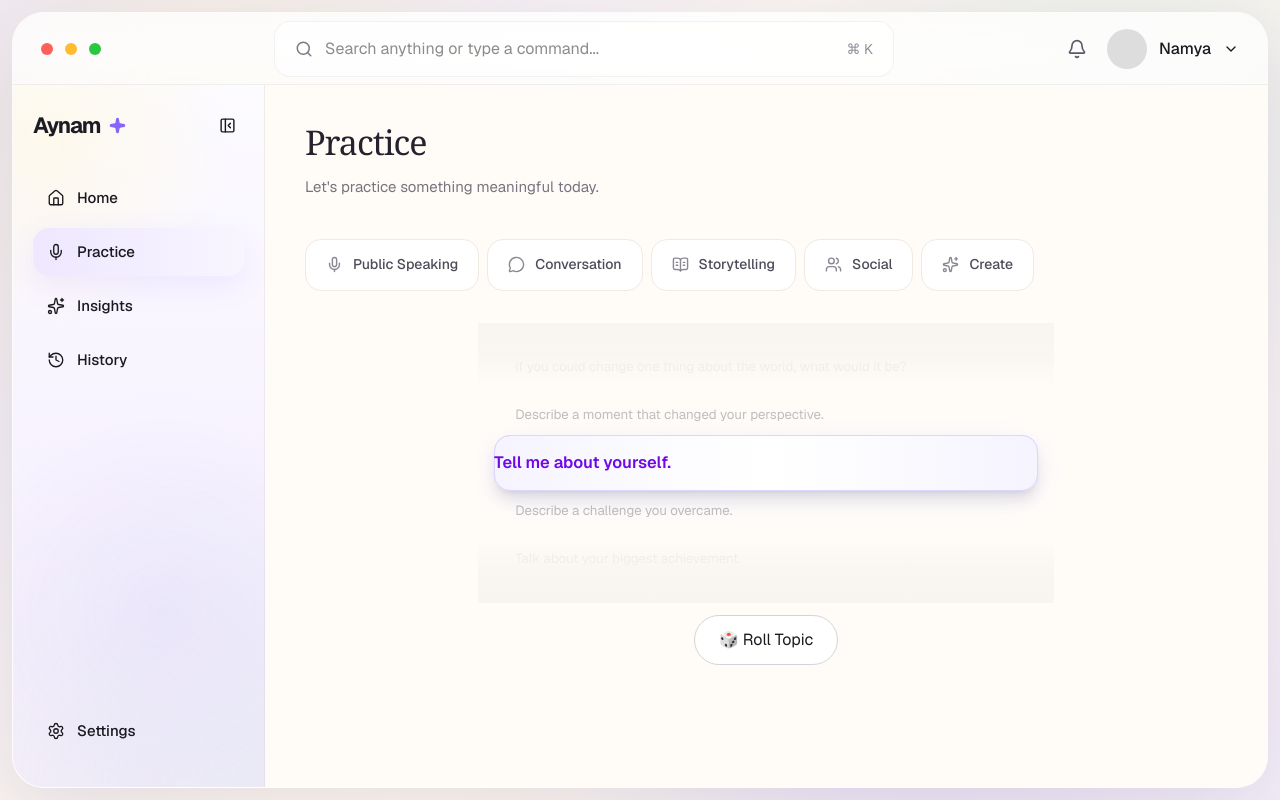
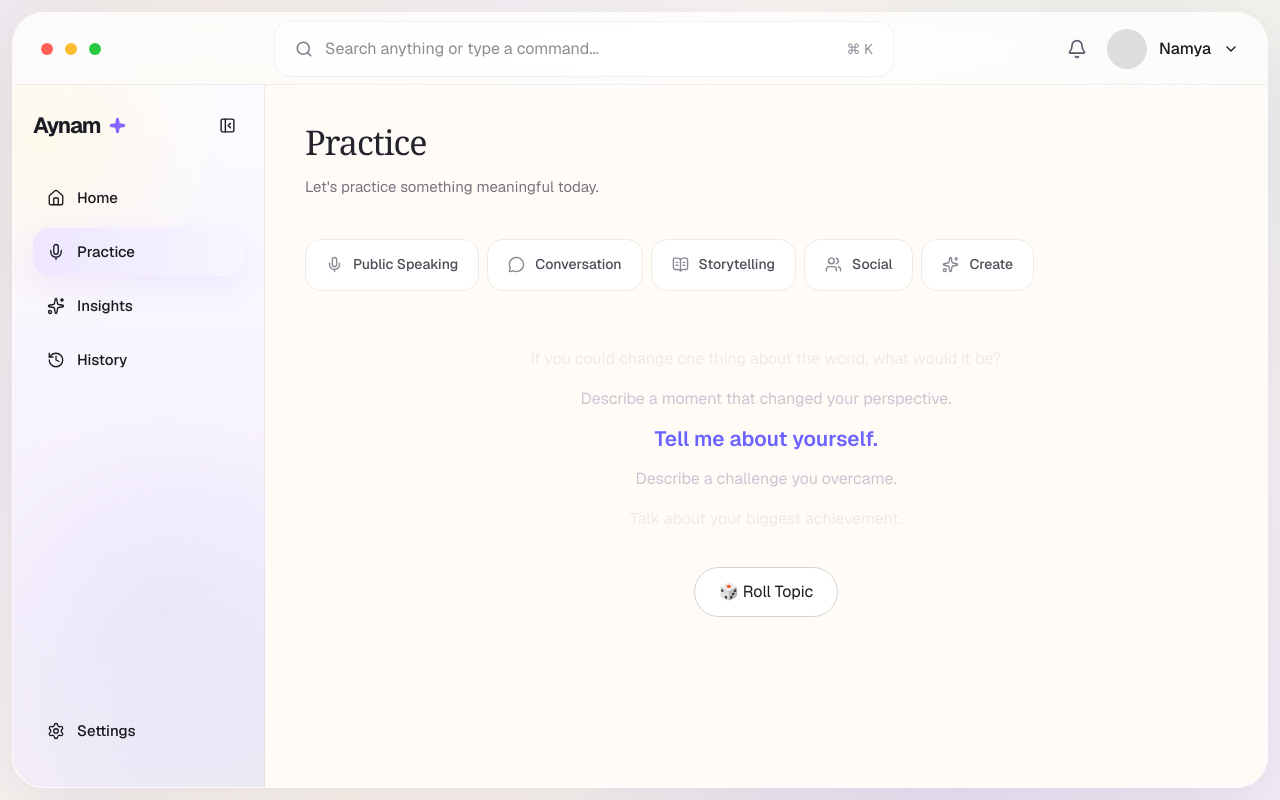
Before and after one commit to namyagaur/aynam.ai, a Next.js app: page /practice in a window 1280 px wide. Built offline with nearby package versions, Linux system fonts and the light colour scheme.

Commit message:
style: refine RollingWheel and TopicRow components; adjust layout and opacity for improved visual consistency and interaction

```diff
--- a/components/practice/setup/RollingWheel.tsx
+++ b/components/practice/setup/RollingWheel.tsx
@@ -19,41 +19,33 @@ export default function RollingWheel({
   };
 
   return (
-    <div className="relative mx-auto w-full max-w-xl">
+    <div className="mx-auto w-full max-w-5xl px-8">
 
-      {/* Top Fade */}
-      <div className="pointer-events-none absolute inset-x-0 top-0 z-20 h-16 bg-gradient-to-b from-[#F8F4EE] via-[#F8F4EE]/80 to-transparent" />
-
-      {/* Bottom Fade */}
-      <div className="pointer-events-none absolute inset-x-0 bottom-0 z-20 h-16 bg-gradient-to-t from-[#F8F4EE] via-[#F8F4EE]/80 to-transparent" />
-
-      {/* Highlight Window */}
-      <div className="pointer-events-none absolute left-4 right-4 top-1/2 z-10 h-14 -translate-y-1/2 rounded-2xl border border-violet-200 bg-gradient-to-r from-violet-50/80 via-white to-violet-50/80 shadow-lg" />
 
       {/* Wheel */}
       <AnimatePresence mode="wait">
         <motion.div
           key={currentIndex}
-          initial={{ y: -35, opacity: 0 }}
+          initial={{ y: -48, opacity: 0 }}
           animate={{ y: 0, opacity: 1 }}
-          exit={{ y: 35, opacity: 0 }}
+          exit={{ y: 48, opacity: 0 }}
           transition={{
             duration: 0.35,
             ease: "easeInOut",
           }}
-          className="flex flex-col py-5"
+          className="flex flex-col py-4"
         >
-          <TopicRow topic={getTopic(-2)} opacity={15} />
+          <TopicRow topic={getTopic(-2)} opacity={20} />
 
-          <TopicRow topic={getTopic(-1)} opacity={45} />
+<TopicRow topic={getTopic(-1)} opacity={60} />
 
-          <TopicRow topic={getTopic(0)} selected opacity={100} />
+<TopicRow topic={getTopic(0)} selected opacity={100} />
 
-          <TopicRow topic={getTopic(1)} opacity={45} />
+<TopicRow topic={getTopic(1)} opacity={60} />
 
-          <TopicRow topic={getTopic(2)} opacity={15} />
+<TopicRow topic={getTopic(2)} opacity={20} />
         </motion.div>
-      </AnimatePresence><div className="pointer-events-none absolute left-4 right-4 top-1/2 z-10 h-14 -translate-y-1/2 rounded-2xl border border-violet-200 bg-gradient-to-r from-violet-50/80 via-white to-violet-50/80 shadow-[0_8px_30px_rgba(108,99,255,0.10)]" />
+      </AnimatePresence>
     </div>
   );
 }
--- a/components/practice/setup/TopicGenerator.tsx
+++ b/components/practice/setup/TopicGenerator.tsx
@@ -48,7 +48,7 @@ export default function TopicGenerator({
 
     setRolling(true);
 
-    const totalSteps = 22 + Math.floor(Math.random() * 10);
+    const totalSteps = 12 + Math.floor(Math.random() * 5);
 
     let step = 0;
 
@@ -58,7 +58,7 @@ export default function TopicGenerator({
       setCurrentIndex((prev) => (prev + 1) % topics.length);
 
       if (step < totalSteps) {
-        const speed = Math.min(50 + step * 8, 250);
+        const speed = Math.min(35 + step * 5, 110);
 
         setTimeout(roll, speed);
       } else {
--- a/components/practice/setup/TopicRow.tsx
+++ b/components/practice/setup/TopicRow.tsx
@@ -17,26 +17,29 @@ export default function TopicRow({
   }}
       className={`
         flex
-        h-12
+        h-10
         items-center
-        px-6
+        justify-center
         transition-all
         duration-300
         ${
           selected
-  ? "scale-[1.03]"
-            : "scale-[0.95]"
+? "scale-[1.04]"
+            : "scale-100"
         }
       `}
     >
       <p
   className={`
-    line-clamp-2
-    leading-snug
+    whitespace-nowrap
+    overflow-hidden
+    text-ellipsis
+    transition-all
+    duration-300
     ${
       selected
-  ? "text-base font-semibold text-violet-700"
-        : "text-sm text-zinc-500"
+        ? "text-xl font-semibold text-[#6C63FF]"
+        : "text-base text-[#A8A1B8]"
     }
   `}
 >
```
